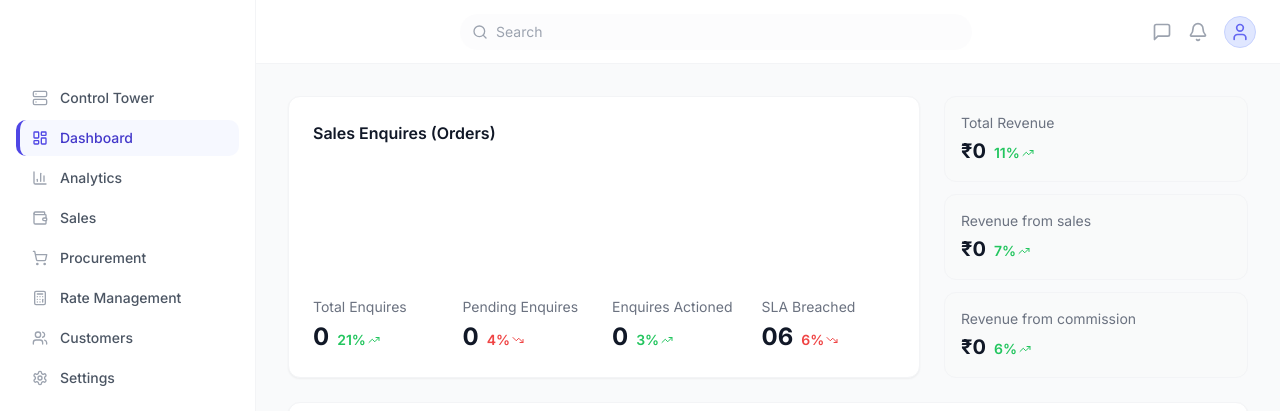
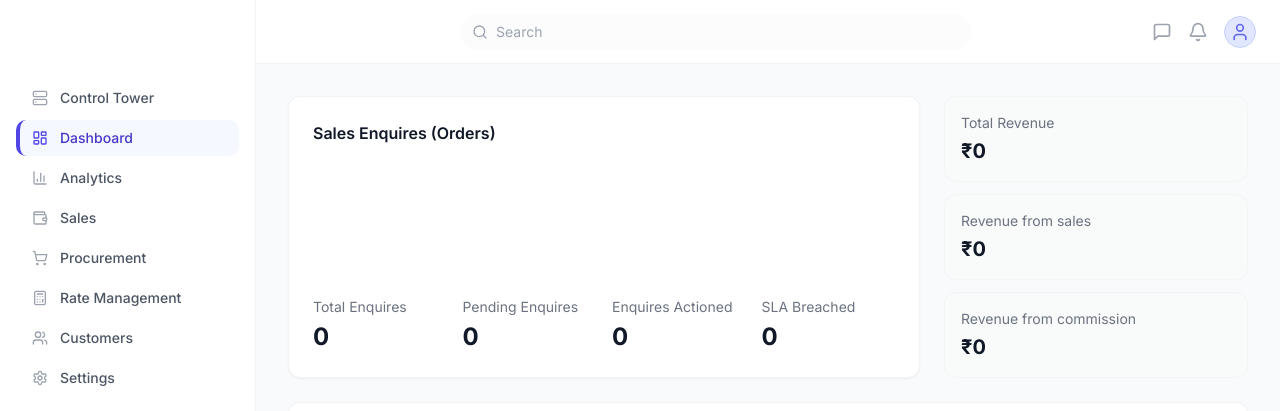
Before and after one commit to satwick-yes/dashboard, a Next.js app: page / in a window 1280 px wide. Shown: the top 411 px of the page. Built offline with nearby package versions, Linux system fonts and the light colour scheme; no server answers.

Commit message:
style: Remove hardcoded mock trend values from MetricCards

```diff
--- a/components/dashboard/MetricCards.tsx
+++ b/components/dashboard/MetricCards.tsx
@@ -1,16 +1,7 @@
 import * as React from "react";
 import { OrderAnalytics } from "@/lib/types";
-import { TrendingUp, TrendingDown } from "lucide-react";
 
 export function MetricCards({ analytics }: { analytics: OrderAnalytics }) {
-  // Helpers for trending percentages (mocking trends for UI accuracy)
-  const renderTrend = (value: string, isPositive: boolean) => (
-    <span className={`inline-flex items-center text-sm font-semibold ml-2 ${isPositive ? 'text-green-500' : 'text-red-500'}`}>
-      {value}
-      {isPositive ? <TrendingUp className="w-3 h-3 ml-0.5" /> : <TrendingDown className="w-3 h-3 ml-0.5" />}
-    </span>
-  );
-
   return (
     <div className="grid grid-cols-1 lg:grid-cols-3 gap-6 mb-6">
       {/* Left Block: Sales Enquires (Using our Orders Data) */}
@@ -21,28 +12,24 @@
             <div className="text-gray-500 text-sm mb-1">Total Enquires</div>
             <div className="flex items-baseline">
               <span className="text-2xl font-bold text-gray-900">{analytics.totalOrders || 0}</span>
-              {renderTrend("21%", true)}
             </div>
           </div>
           <div>
             <div className="text-gray-500 text-sm mb-1">Pending Enquires</div>
             <div className="flex items-baseline">
               <span className="text-2xl font-bold text-gray-900">{analytics.pendingOrders || 0}</span>
-              {renderTrend("4%", false)}
             </div>
           </div>
           <div>
             <div className="text-gray-500 text-sm mb-1">Enquires Actioned</div>
             <div className="flex items-baseline">
               <span className="text-2xl font-bold text-gray-900">{analytics.preparingOrders || 0}</span>
-              {renderTrend("3%", true)}
             </div>
           </div>
           <div>
             <div className="text-gray-500 text-sm mb-1">SLA Breached</div>
             <div className="flex items-baseline">
-              <span className="text-2xl font-bold text-gray-900">06</span>
-              {renderTrend("6%", false)}
+              <span className="text-2xl font-bold text-gray-900">0</span>
             </div>
           </div>
         </div>
@@ -54,21 +41,18 @@
           <div className="text-gray-500 text-sm mb-1">Total Revenue</div>
           <div className="flex items-baseline">
             <span className="text-xl font-bold text-gray-900">₹{(analytics.totalRevenue || 0).toLocaleString()}</span>
-            {renderTrend("11%", true)}
           </div>
         </div>
         <div className="bg-gray-50/80 rounded-xl border border-gray-100 p-4 flex-1">
           <div className="text-gray-500 text-sm mb-1">Revenue from sales</div>
           <div className="flex items-baseline">
             <span className="text-xl font-bold text-gray-900">₹{((analytics.totalRevenue || 0) * 0.8).toLocaleString()}</span>
-            {renderTrend("7%", true)}
           </div>
         </div>
         <div className="bg-gray-50/80 rounded-xl border border-gray-100 p-4 flex-1">
           <div className="text-gray-500 text-sm mb-1">Revenue from commission</div>
           <div className="flex items-baseline">
             <span className="text-xl font-bold text-gray-900">₹{((analytics.totalRevenue || 0) * 0.2).toLocaleString()}</span>
-            {renderTrend("6%", true)}
           </div>
         </div>
       </div>
```
